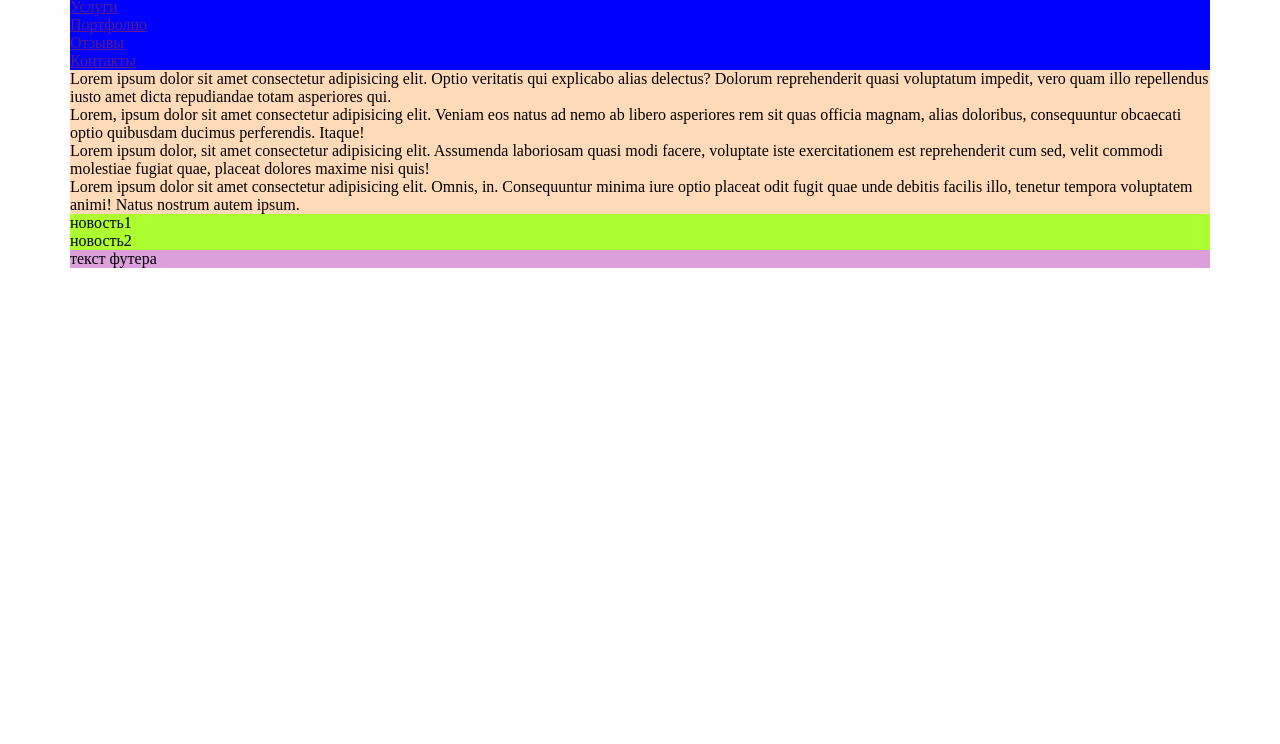
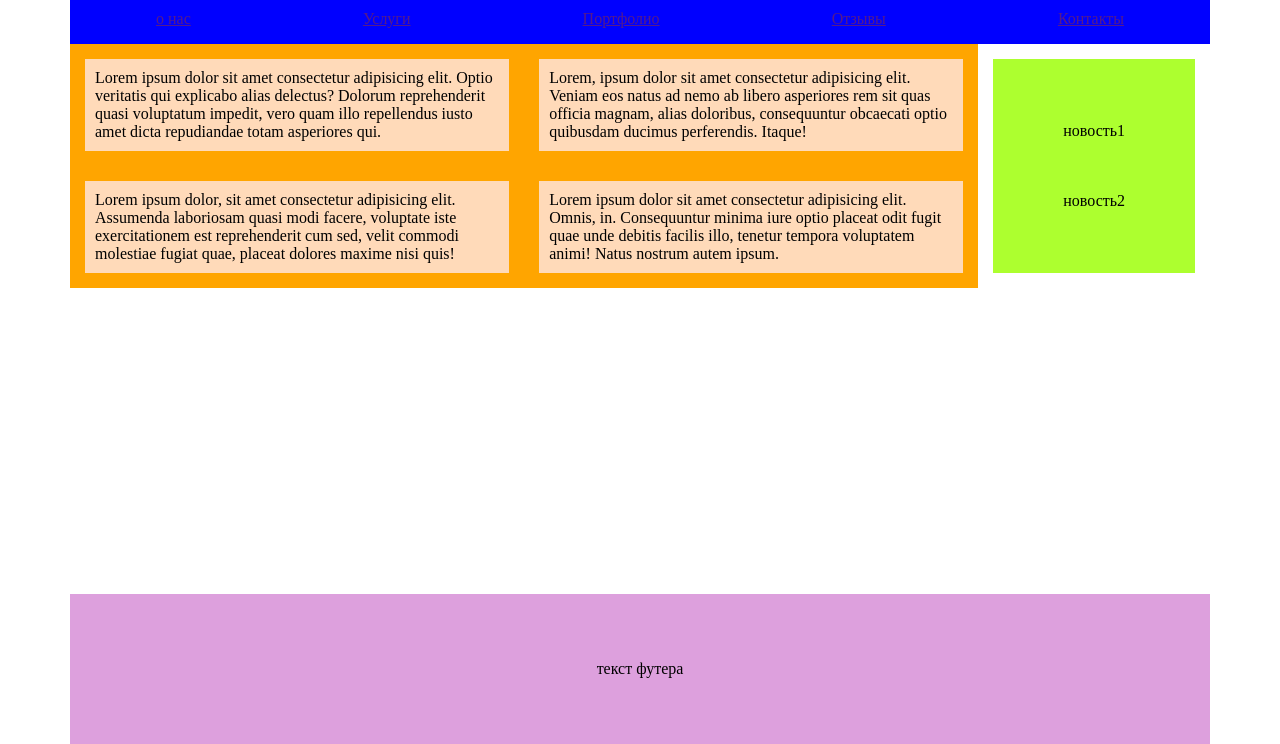
Before and after one commit to EgoshinaAnastasia/-, a plain HTML site: page index.html in a window 1280 px wide. Shown: the part 56-800 px from the top of the page. Drawn offline with Linux system fonts and the light colour scheme.

Commit message:
3 занятие блочной верстки

```diff
--- a/index.html
+++ b/index.html
@@ -1,19 +1,20 @@
 <!DOCTYPE html>
 <html lang="en">
   <head>
-    <meta charset="UTF-8">
-    <meta http-equiv="X-UA-Compatible" content="IE=edge">
-    <meta name="viewport" content="width=device-width, initial-scale=1.0">
+    <meta charset="UTF-8" />
+    <meta http-equiv="X-UA-Compatible" content="IE=edge" />
+    <meta name="viewport" content="width=device-width, initial-scale=1.0" />
     <title>Блочная верстка</title>
-    <link rel="stylesheet" href="./style.css">
-
+    <link rel="stylesheet" href="./style.css" />
   </head>
   <body>
     <div class="container">
+      <div class="wrap">
+        <div class="wrap1">
           <!--Хэдер-->
           <header>
             <div class="logo">Логотип</div>
-            <div class="contacts"> +79047829492 </div>
+            <div class="contacts">+79047829492</div>
           </header>
           <!--панель навигации-->
           <nav class="main-menu">
@@ -25,25 +26,45 @@
               <li><a href="">Контакты</a></li>
             </ul>
           </nav>
+          <!--основной контент-->
+          <div class="content">
             <!--section-->
             <section>
-        <div class="section-item"> Lorem ipsum dolor sit amet consectetur adipisicing elit. Optio veritatis qui explicabo alias delectus? Dolorum reprehenderit quasi voluptatum impedit, vero quam illo repellendus iusto amet dicta repudiandae totam asperiores qui. </div>
-        <div class="section-item"> Lorem, ipsum dolor sit amet consectetur adipisicing elit. Veniam eos natus ad nemo ab libero asperiores rem sit quas officia magnam, alias doloribus, consequuntur obcaecati optio quibusdam ducimus perferendis. Itaque!
+              <div class="section-item">
+                Lorem ipsum dolor sit amet consectetur adipisicing elit. Optio
+                veritatis qui explicabo alias delectus? Dolorum reprehenderit
+                quasi voluptatum impedit, vero quam illo repellendus iusto amet
+                dicta repudiandae totam asperiores qui.
               </div>
-        <div class="section-item"> Lorem ipsum dolor, sit amet consectetur adipisicing elit. Assumenda laboriosam quasi modi facere, voluptate iste exercitationem est reprehenderit cum sed, velit commodi molestiae fugiat quae, placeat dolores maxime nisi quis! </div>
-        <div class="section-item"> Lorem ipsum dolor sit amet consectetur adipisicing elit. Omnis, in. Consequuntur minima iure optio placeat odit fugit quae unde debitis facilis illo, tenetur tempora voluptatem animi! Natus nostrum autem ipsum.</div>
+              <div class="section-item">
+                Lorem, ipsum dolor sit amet consectetur adipisicing elit. Veniam
+                eos natus ad nemo ab libero asperiores rem sit quas officia
+                magnam, alias doloribus, consequuntur obcaecati optio quibusdam
+                ducimus perferendis. Itaque!
+              </div>
+              <div class="section-item">
+                Lorem ipsum dolor, sit amet consectetur adipisicing elit.
+                Assumenda laboriosam quasi modi facere, voluptate iste
+                exercitationem est reprehenderit cum sed, velit commodi
+                molestiae fugiat quae, placeat dolores maxime nisi quis!
+              </div>
+              <div class="section-item">
+                Lorem ipsum dolor sit amet consectetur adipisicing elit. Omnis,
+                in. Consequuntur minima iure optio placeat odit fugit quae unde
+                debitis facilis illo, tenetur tempora voluptatem animi! Natus
+                nostrum autem ipsum.
+              </div>
             </section>
             <!--сайдбар-->
             <aside class="sidebar-right">
               <div class="news">новость1</div>
               <div class="news">новость2</div>
-
             </aside>
+          </div>
+        </div>
         <!--футер-->
-    <footer>
-        текст футера
-    </footer>
+        <footer>текст футера</footer>
       </div>
-
+    </div>
   </body>
 </html>
--- a/style.css
+++ b/style.css
@@ -13,30 +13,72 @@ ul {
        /*стили хэдора*/
 header {
     background: pink;
+    display: flex;
+    justify-content: space-between;
+    height: 50px;
+    align-items: center;
 }
 
 /*стили понели навигации*/
 .main-menu {
     background: blue;
+
 }
 .main-menu-list {
     list-style: none;
+    height: 50px;
+    display: flex;
+    justify-content: space-around;
+    align-items: center;
+
+
 }
 
 /*стили контента*/
+.content {
+    display: flex;
+}
+.wrap {
+    display: flex;
+    flex-direction: column;
+    height: 100vh;
+}
+.wrap1 {
+    flex: 1;
+}
+
 section {
     background: orange;
+    flex: 5;
+    display: flex;
+    flex-wrap: wrap;
+
 }
 .section-item {
     background: peachpuff;
+    padding: 10px;
+    margin: 15px;
+    width: calc(50% - 30px);
+    box-sizing: border-box;
 }
 
 /*стили сайдбара*/
 .sidebar-right {
     background: greenyellow;
+    flex: 1;
+    display: flex;
+    flex-direction: column;
+    justify-content: space-evenly;
+    align-items: center;
+    padding: 10px;
+    margin: 15px;
 }
 
 /*стили футера*/
 footer {
     background: plum;
+    height: 150px;
+    display: flex;
+    justify-content: center;
+    align-items: center;
 }
```
Lines whose indentation alone changed are shown as unchanged.
